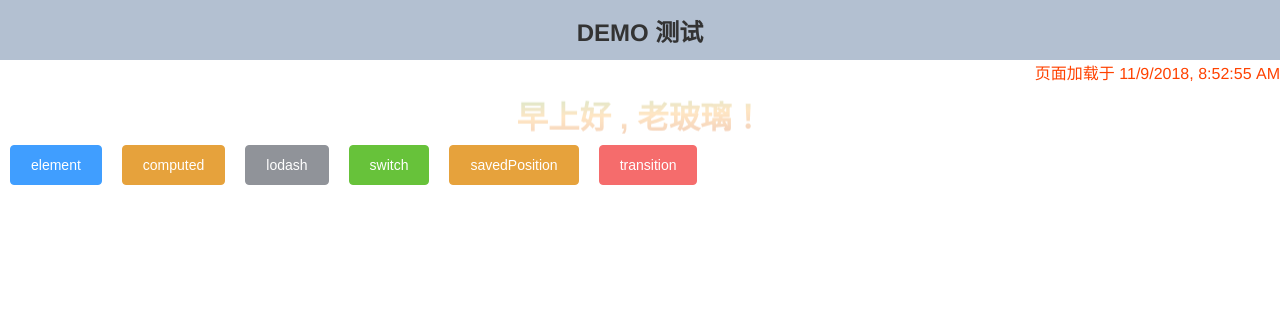
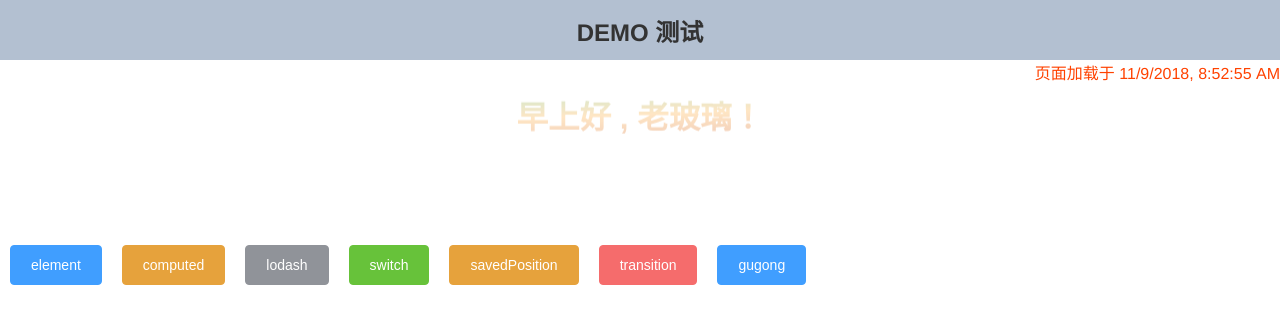
Before and after one commit to chengheai/daily-vue-demo, a Vue app: page /#/dashboard in a window 1280 px wide. Shown: the top 324 px of the page. Built offline with nearby package versions, Linux system fonts and the light colour scheme.

Commit message:
feat: lodash

```diff
--- a/src/components/Dashboard.vue
+++ b/src/components/Dashboard.vue
@@ -3,7 +3,7 @@
     <span class="gree-wrap animated flip slower">
       <h2>{{greeting}} , 老玻璃！</h2>
     </span>
-    <el-row>
+    <el-row style="margin-top: 100px">
       <!-- <h4 class="bb">test</h4> -->
       <router-link to='/element' tag='li'><el-button type="primary">element</el-button></router-link>
       <router-link to='/computed' tag='li'><el-button type="warning">computed</el-button></router-link>
@@ -11,6 +11,7 @@
       <router-link to='/switch' tag='li'><el-button type="success">switch</el-button></router-link>
       <router-link to='/savedPosition' tag='li'><el-button type="warning">savedPosition</el-button></router-link>
       <router-link to='/transition' tag='li'><el-button type="danger">transition</el-button></router-link>
+      <router-link to='/gugong' tag='li'><el-button type="primary">gugong</el-button></router-link>
     </el-row>
   </div>
 </template>
--- /dev/null
+++ b/src/components/Gugong.vue
@@ -0,0 +1,17 @@
+<template>
+<div>
+  <img src="https://gss2.bdstatic.com/9fo3dSag_xI4khGkpoWK1HF6hhy/baike/c0%3Dbaike150%2C5%2C5%2C150%2C50/sign=cbf79b055aee3d6d36cb8f99227f0647/c8ea15ce36d3d5392cca87613987e950342ab099.jpg" alt="">
+</div>
+</template>
+
+<script>
+export default {
+
+}
+</script>
+
+<style scoped>
+  img{
+    width: 100%;
+  }
+</style>
--- a/src/components/Lodash.vue
+++ b/src/components/Lodash.vue
@@ -114,7 +114,8 @@ export default {
     ];
     console.log(_.orderBy(users1, ["age"], "desc"));
     console.log(_.partition(users1, ['active', true])) // 分成两个数组
-
+    console.log(_.reduce([1, 2, 3], {})); // 不理解
+    console.log(_.reject(users1, 'active'));
   },
   methods: {
     init() {
--- a/src/router/index.js
+++ b/src/router/index.js
@@ -7,6 +7,7 @@ import Lodash from '@/components/Lodash'
 import Switch from '@/components/Switch'
 import savedPosition from '@/components/savedPosition'
 import Transition from '@/components/Transition'
+import Gugong from '@/components/Gugong'
 
 Vue.use(Router)
 
@@ -50,6 +51,11 @@ export default new Router({
       path: '/transition',
       name: 'Transition',
       component: Transition
+    },
+    {
+      path: '/gugong',
+      name: 'Gugong',
+      component: Gugong
     }
   ],
   scrollBehavior (to, from, savedPosition) {
```
